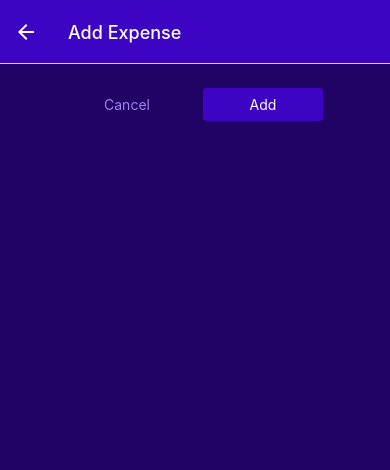
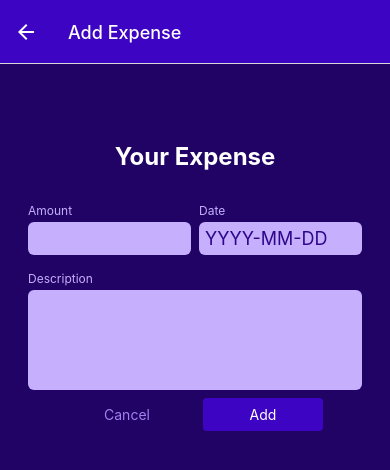
Before and after one commit to Jerez007/Expense-Tracking, a React Native app: screen /ManageExpense in a window 390 px wide. Shown: the top 470 px of the page. Built offline with nearby package versions, Linux system fonts and the light colour scheme.

Commit message:
handled user input in generic way by using one useState

```diff
--- /dev/null
+++ b/components/ManageExpense/ExpenseForm.js
@@ -0,0 +1,78 @@
+import { StyleSheet, Text, View } from "react-native";
+import Input from "./Input";
+import { useState } from "react";
+
+const ExpenseForm = () => {
+  const [inputValues, setInputValues] = useState({
+    amount: "",
+    date: "",
+    description: "",
+  });
+
+  const inputChangedHandler = (inputIdentifier, enteredValue) => {
+    setInputValues((curInputValues) =>{
+      return {
+        ...curInputValues,
+        [inputIdentifier]: enteredValue,
+      };
+    });
+  };
+
+  return (
+    <View style={styles.form}>
+      <Text style={styles.title}>Your Expense</Text>
+      <View style={styles.inputsRow}>
+        <Input
+          style={styles.rowInput}
+          label="Amount"
+          textInputConfig={{
+            keyboardType: "decimal-pad",
+            onChangeText: inputChangedHandler.bind(this, "amount"),
+            value: inputValues.amount,
+          }}
+        />
+        <Input
+          style={styles.rowInput}
+          label="Date"
+          textInputConfig={{
+            placeholder: "YYYY-MM-DD",
+            maxLength: 10,
+            onChangeText: inputChangedHandler.bind(this, "date"),
+            value: inputValues.date,
+          }}
+        />
+      </View>
+
+      <Input
+        label="Description"
+        textInputConfig={{
+          multiline: true,
+          onChangeText: inputChangedHandler.bind(this, "description"),
+          value: inputValues.description,
+        }}
+      />
+    </View>
+  );
+};
+
+export default ExpenseForm;
+
+const styles = StyleSheet.create({
+  form: {
+    marginTop: 30,
+  },
+  title: {
+    fontSize: 24,
+    fontWeight: "bold",
+    color: "white",
+    marginVertical: 24,
+    textAlign: "center",
+  },
+  inputsRow: {
+    flexDirection: "row",
+    justifyContent: "space-between",
+  },
+  rowInput: {
+    flex: 1,
+  },
+});
--- /dev/null
+++ b/components/ManageExpense/Input.js
@@ -0,0 +1,44 @@
+import { StyleSheet, Text, TextInput, View } from "react-native";
+import React from "react";
+import { GlobalStyles } from "../../constants/styles";
+
+const Input = ({ label, style, textInputConfig }) => {
+
+  let inputStyles = [styles.input];
+
+  if (textInputConfig && textInputConfig.multiline) {
+    inputStyles.push(styles.inputMultiline);
+  }
+
+  return (
+    <View style={[styles.inputContainer, style]}>
+      <Text style={styles.label}>{label}</Text>
+      <TextInput style={inputStyles} {...textInputConfig} />
+    </View>
+  );
+};
+
+export default Input;
+
+const styles = StyleSheet.create({
+  inputContainer: {
+    marginHorizontal: 4,
+    marginVertical: 8,
+  },
+  label: {
+    fontSize: 12,
+    color: GlobalStyles.colors.primary100,
+    marginBottom: 4,
+  },
+  input: {
+    backgroundColor: GlobalStyles.colors.primary100,
+    color: GlobalStyles.colors.primary700,
+    padding: 6,
+    borderRadius: 6,
+    fontSize: 18,
+  },
+  inputMultiline: {
+    minHeight: 100,
+    textAlignVertical: "top",
+  }
+});
--- a/screens/ManageExpense.js
+++ b/screens/ManageExpense.js
@@ -1,9 +1,10 @@
 import { useContext, useLayoutEffect } from "react";
-import { StyleSheet, Text, View } from "react-native";
+import { StyleSheet, Text, TextInput, View } from "react-native";
 import IconButton from "../components/UI/IconButton";
 import { GlobalStyles } from "../constants/styles";
 import Button from "../components/UI/Button";
 import { ExpensesContext } from "../store/expenses-context";
+import ExpenseForm from "../components/ManageExpense/ExpenseForm";
 
 const ManageExpenses = ({ route, navigation }) => {
   const expensesCtx = useContext(ExpensesContext);
@@ -45,6 +46,7 @@
 
   return (
     <View style={styles.container}>
+      <ExpenseForm />
       <View style={styles.buttons}>
         <Button style={styles.button} mode="flat" onPress={cancelHandler}>
           Cancel
```
